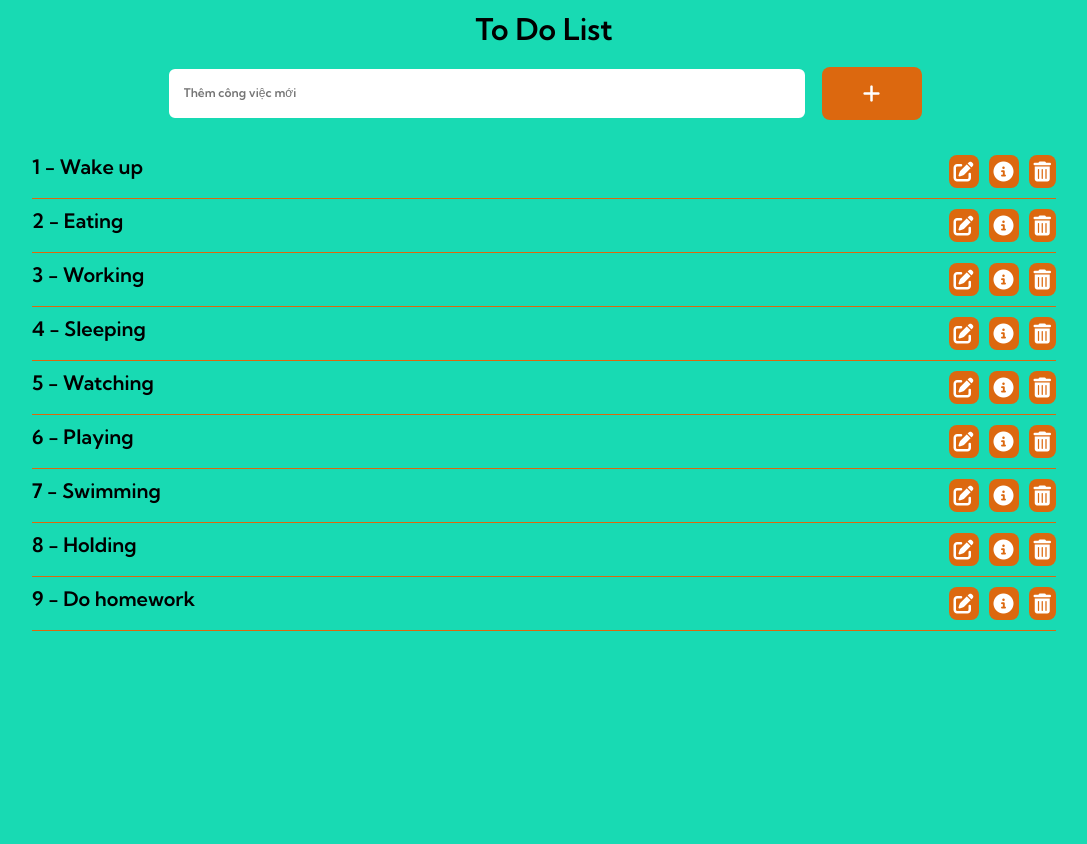
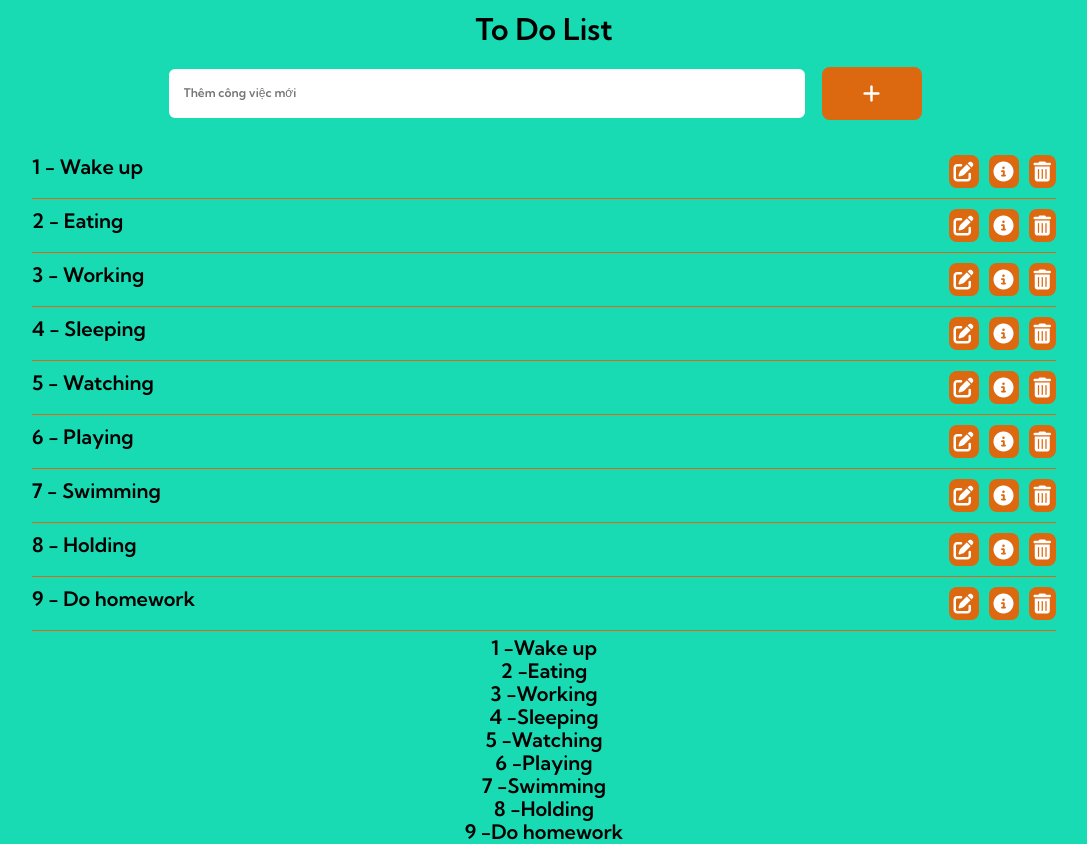
Before and after one commit to ngotruonganh/ToDoList, a React (Create React App) app: page / in a window 1280 px wide. Shown: the whole page, without its empty margins (96-1183 px from the left). Before the commit the page ends 800 px from the top, so only its background shows below. Built offline with nearby package versions, Linux system fonts and the light colour scheme.

Commit message:
Add props home to test component

```diff
--- a/src/pages/Home/index.js
+++ b/src/pages/Home/index.js
@@ -1,7 +1,8 @@
 import React from "react";
+import { toast } from "react-toastify";
 import "./Home.scss";
 import AddTodo from "../../components/AddTodo";
-import { toast } from "react-toastify";
+import Test from "../Test/index";
 
 class Home extends React.Component {
   state = {
@@ -159,6 +160,9 @@ class Home extends React.Component {
                 );
               })}
           </div>
+          <div>
+            <Test childData={listToDo}/>
+          </div>
         </div>
       </>
     );
--- /dev/null
+++ b/src/pages/Test/index.js
@@ -0,0 +1,21 @@
+import React from "react";
+
+class Test extends React.Component {
+  state = {};
+  render() {
+    const listextend = this.props.childData;
+    return (
+      <div>
+        {listextend.map((item, index) => {
+          return (
+            <p key={item.id}>
+              {index + 1} -{item.title}
+            </p>
+          );
+        })}
+      </div>
+    );
+  }
+}
+
+export default Test;
```
